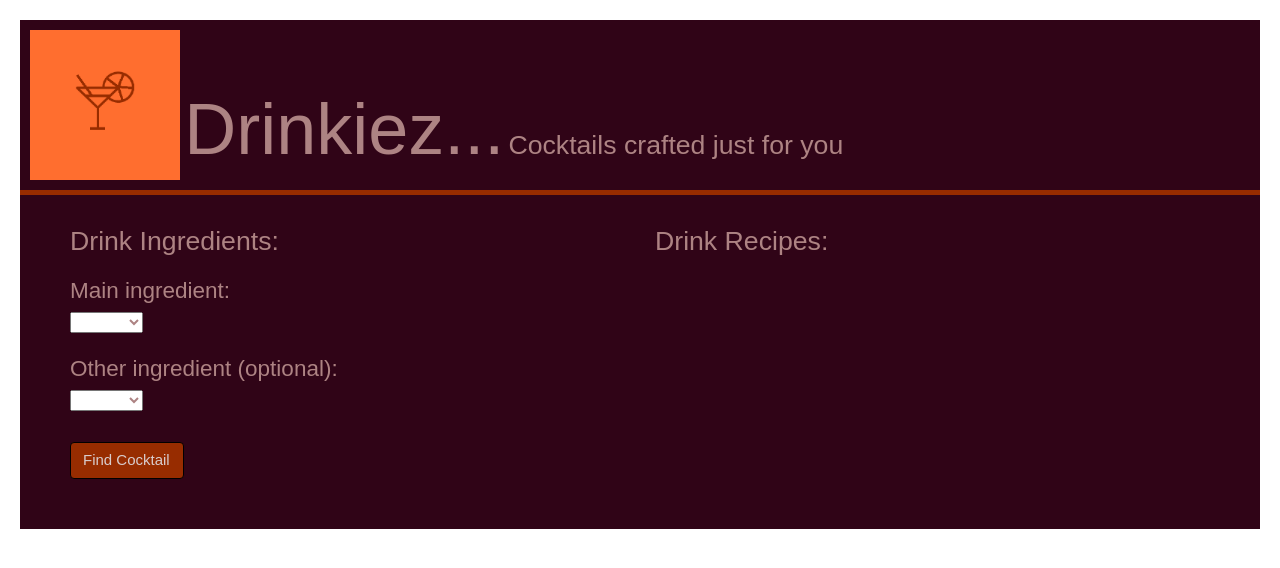
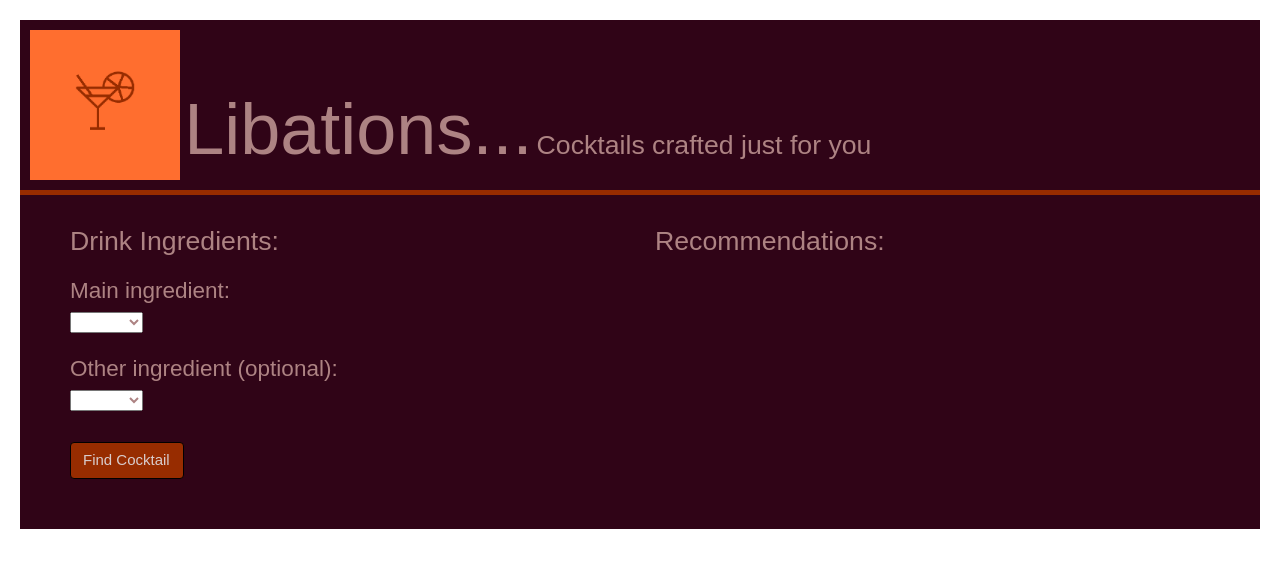
Before and after one commit to jkchandalia/drinkiez, a Django app: page / in a window 1280 px wide. Shown: the top 568 px of the page. Run offline with Django 3.2, Linux system fonts and the light colour scheme; tables that the repository leaves empty hold one stand-in row (values such as "Sample post"); a database or web service that is not in the repository returns one stand-in record (values such as "Sample title"); data that the repository does not hold is empty; some libraries are stand-ins or nearby versions.

Commit message:
Update app name

```diff
--- a/drinkRecs/templates/cocktail.html
+++ b/drinkRecs/templates/cocktail.html
@@ -46,7 +46,7 @@
                 </div>
                     </div>
                     <div class="col-sm" id="recipes">
-                        <h3>Drink Recipes:</h3>
+                        <h3>Recommendations:</h3>
                         {%for similar_drink in similar_drinks%}
                         <div class="drink">
                                 <a href="/cocktail/{{similar_drink.idDrink}}"><img class="drink-pic" src="{{similar_drink.strDrinkThumb}}" ></a><a href="/cocktail/{{similar_drink.idDrink}}"><p id="onhover">{{similar_drink.strDrink}}</p></a>
--- a/drinkRecs/templates/index.html
+++ b/drinkRecs/templates/index.html
@@ -4,7 +4,7 @@
     <meta charset="UTF-8">
     <meta name="viewport" content="width=device-width, initial-scale=1.0">
     {% load static %}
-    <title>Drinkiez</title>
+    <title>Libations</title>
     <link href="https://stackpath.bootstrapcdn.com/bootswatch/4.3.1/flatly/bootstrap.min.css" rel="stylesheet">
     <link rel="stylesheet" href="{% static 'drinkRecs/css/style.css' %}">
     <!-- <link href="https://stackpath.bootstrapcdn.com/bootswatch/4.3.1/cyborg/bootstrap.min.css" rel="stylesheet" integrity="sha384-mtS696VnV9qeIoC8w/PrPoRzJ5gwydRVn0oQ9b+RJOPxE1Z1jXuuJcyeNxvNZhdx" crossorigin="anonymous"> -->
@@ -37,7 +37,7 @@
         <div id="header">
 
             <img src="{% static 'drinkRecs/img/cocktail-logo.png' %}">
-            <div class="heading-text"><h2 class="display-3">Drinkiez... </h2> <div class="heading"><h3 >Cocktails crafted just for you</h3></div></div>
+            <div class="heading-text"><h2 class="display-3">Libations... </h2> <div class="heading"><h3 >Cocktails crafted just for you</h3></div></div>
 
         </div>
 
@@ -72,7 +72,7 @@
 
                     </div>
                 <div class="col-sm" id="recipes">
-                    <h3>Drink Recipes:</h3>
+                    <h3>Recommendations:</h3>
                     {%for drink in drinks%}
                     <div class="drink">
                             <a href="/cocktail/{{drink.idDrink}}"><img class="drink-pic" src="{{drink.strDrinkThumb}}" ></a><a href="/cocktail/{{drink.idDrink}}"><p id="onhover">{{drink.strDrink}}</p></a>
```
